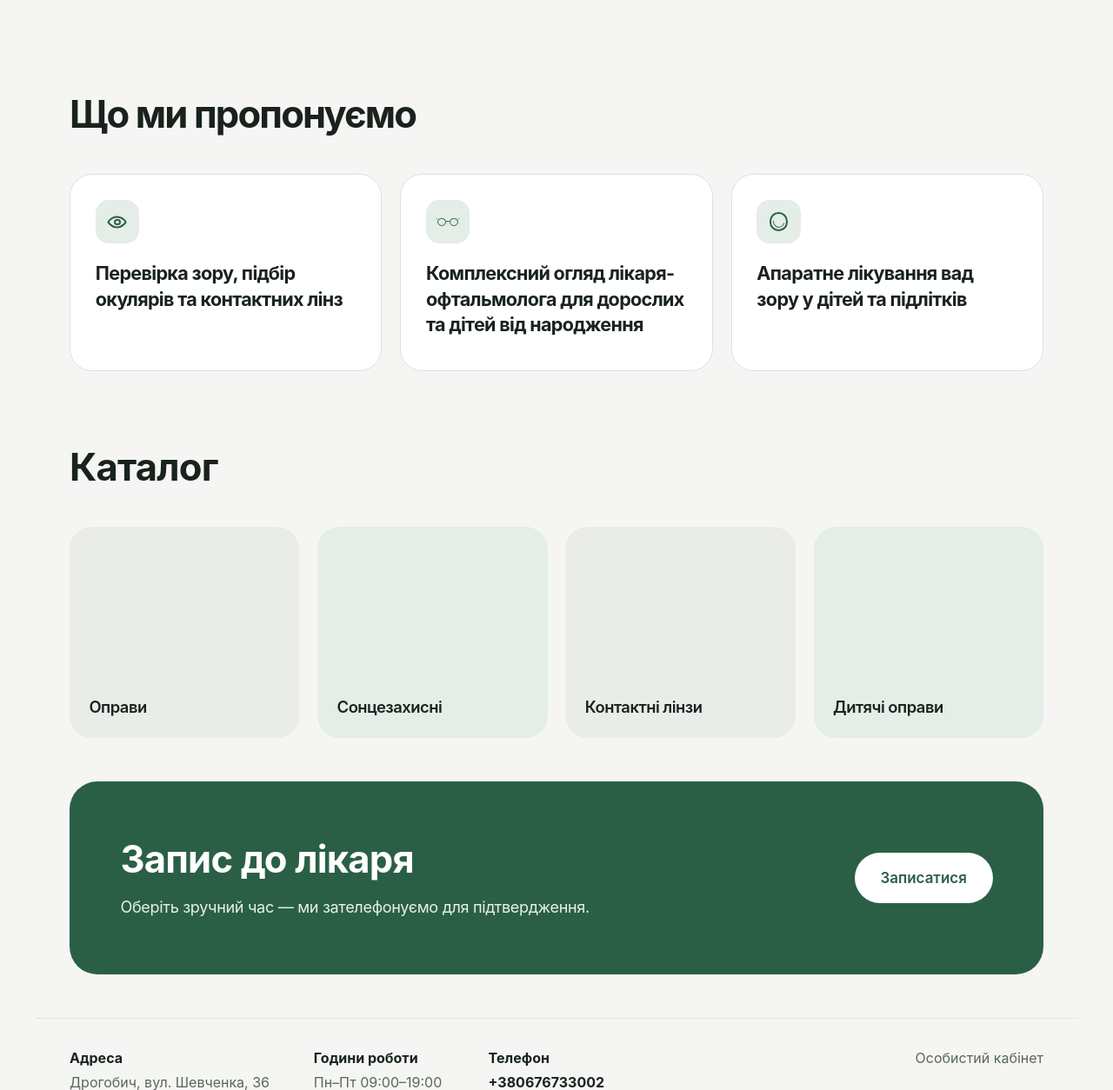
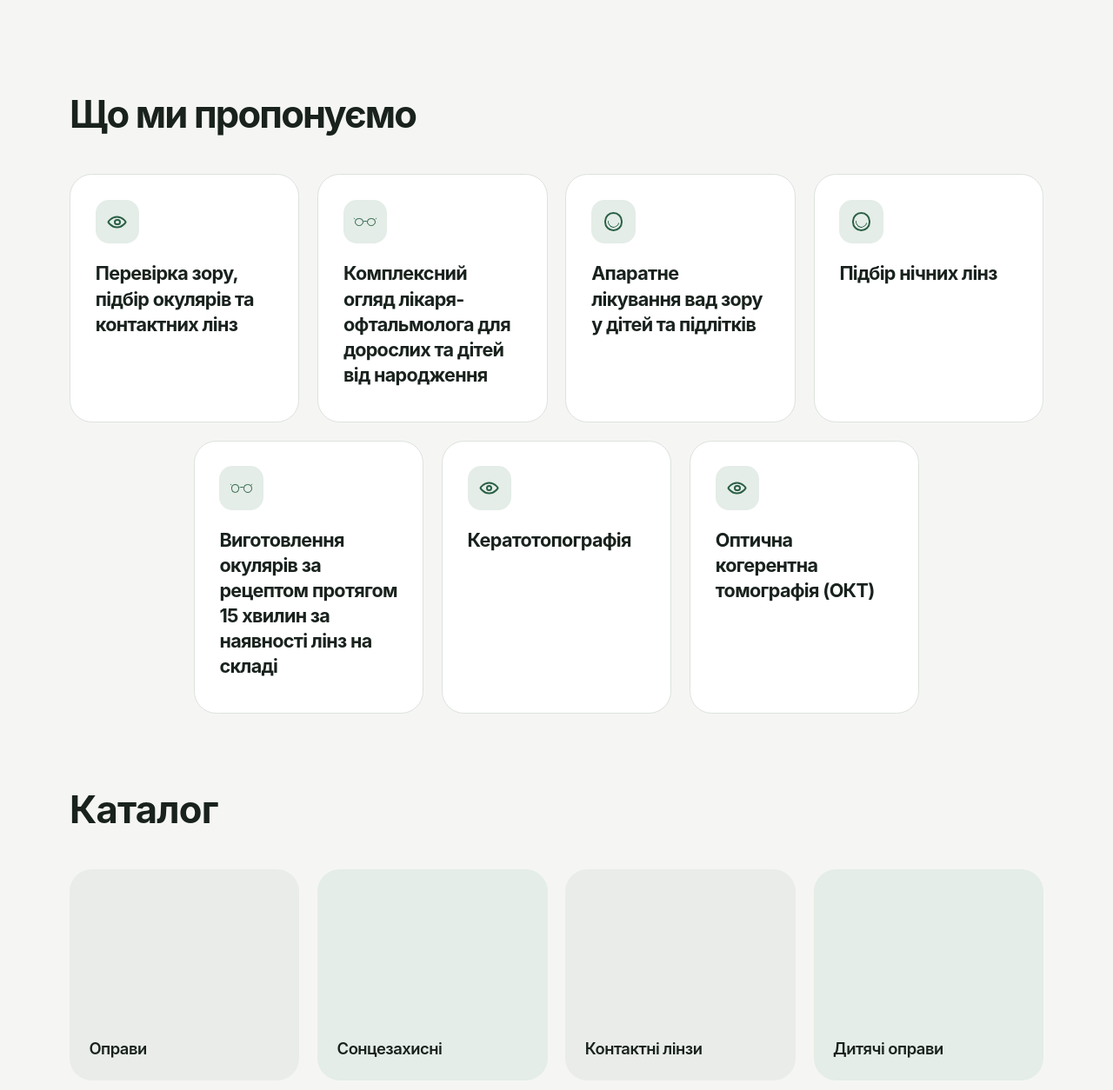
Before and after one commit to mtvkznk/OptikaTimka, a FastAPI app: page / in a window 1280 px wide. Shown: the part 299-1553 px from the top of the page at 87% size. Run offline with FastAPI, Linux system fonts and the light colour scheme; data that the repository does not hold is empty.

Commit message:
Add and center seven storefront service cards

```diff
--- a/app/main.py
+++ b/app/main.py
@@ -177,7 +177,7 @@ BOOKING_MAX_DAYS_AHEAD = 30
 BOOKING_DAILY_RELEASE_TIME = time(11, 0)
 ASSET_VERSION = "20261114-time-columns"
 ADMIN_ASSET_VERSION = "20261114-compact-schedule"
-LANDING_ASSET_VERSION = "20261112-shared-brand"
+LANDING_ASSET_VERSION = "20261115-service-cards"
 OAUTH_STATE_COOKIE_NAME = "optika_oauth_state"
 OAUTH_VERIFIER_COOKIE_NAME = "optika_oauth_verifier"
 SESSION_TTL_DAYS = 30
--- a/app/static/css/landing.css
+++ b/app/static/css/landing.css
@@ -170,7 +170,6 @@ body.landing-page {
   letter-spacing: -0.018em;
 }
 
-.landing-services-grid,
 .catalog-product-grid {
   display: grid;
 }
@@ -182,9 +181,18 @@ body.landing-page {
   margin-top: 2.75rem;
 }
 
-.landing-services-grid { grid-template-columns: repeat(3, minmax(0, 1fr)); }
+.landing-services-grid {
+  --service-columns: 4;
+  display: flex;
+  flex-wrap: wrap;
+  justify-content: center;
+}
 
 .landing-service {
+  flex: 0 0 calc(
+    (100% - (var(--service-columns) - 1) * var(--landing-grid-gap)) / var(--service-columns)
+  );
+  min-width: 0;
   min-height: 14rem;
   padding: 1.8rem;
   border: 1px solid var(--landing-line);
@@ -426,6 +434,8 @@ body.landing-page {
 }
 
 @media (max-width: 70rem) {
+  .landing-services-grid { --service-columns: 3; }
+
   .landing-hero {
     grid-template-columns: minmax(0, 1fr) minmax(0, 1.1fr);
     padding-bottom: 6rem;
@@ -436,6 +446,8 @@ body.landing-page {
 }
 
 @media (max-width: 54rem) {
+  .landing-services-grid { --service-columns: 2; }
+
   :root {
     --landing-anchor-offset: 8rem;
     --landing-grid-gap: 0.8rem;
@@ -484,7 +496,7 @@ body.landing-page {
   .landing-hero { padding-top: 2rem; padding-bottom: 3rem; }
   .landing-hero-actions .landing-button { min-height: 3rem; font-size: 0.96rem; }
 
-  .landing-services-grid { grid-template-columns: 1fr; }
+  .landing-services-grid { --service-columns: 1; }
   .landing-service { min-height: auto; border-radius: 1.25rem; }
   .landing-service h3 { margin-top: 0.8rem; }
   .landing-catalog-grid { --catalog-columns: 2; }
--- a/app/templates/index.html
+++ b/app/templates/index.html
@@ -24,6 +24,22 @@
         <span class="landing-icon" aria-hidden="true"><span class="landing-lens"></span></span>
         <h3>Апаратне лікування вад зору у дітей та підлітків</h3>
       </a>
+      <a class="landing-service" href="/booking">
+        <span class="landing-icon" aria-hidden="true"><span class="landing-lens"></span></span>
+        <h3>Підбір нічних лінз</h3>
+      </a>
+      <a class="landing-service" href="/booking">
+        <span class="landing-icon" aria-hidden="true"><span class="brand-glasses"><span></span></span></span>
+        <h3>Виготовлення окулярів за рецептом протягом 15 хвилин за наявності лінз на складі</h3>
+      </a>
+      <a class="landing-service" href="/booking">
+        <span class="landing-icon" aria-hidden="true"><span class="landing-eye"></span></span>
+        <h3>Кератотопографія</h3>
+      </a>
+      <a class="landing-service" href="/booking">
+        <span class="landing-icon" aria-hidden="true"><span class="landing-eye"></span></span>
+        <h3>Оптична когерентна томографія (ОКТ)</h3>
+      </a>
     </div>
   </section>
 
```
